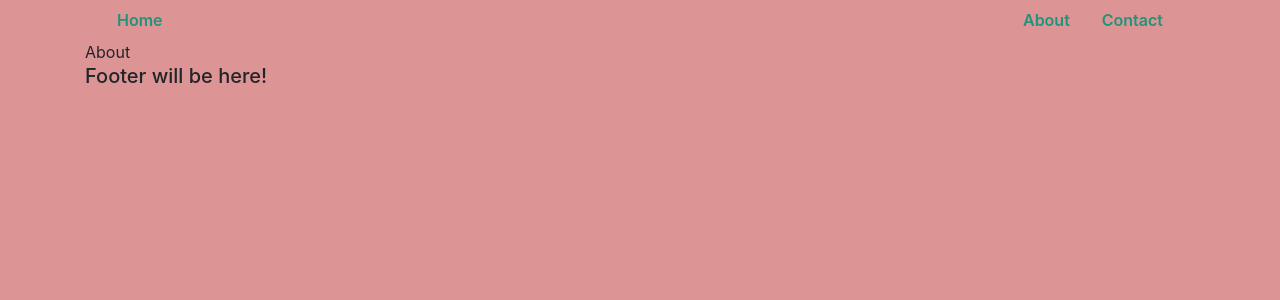
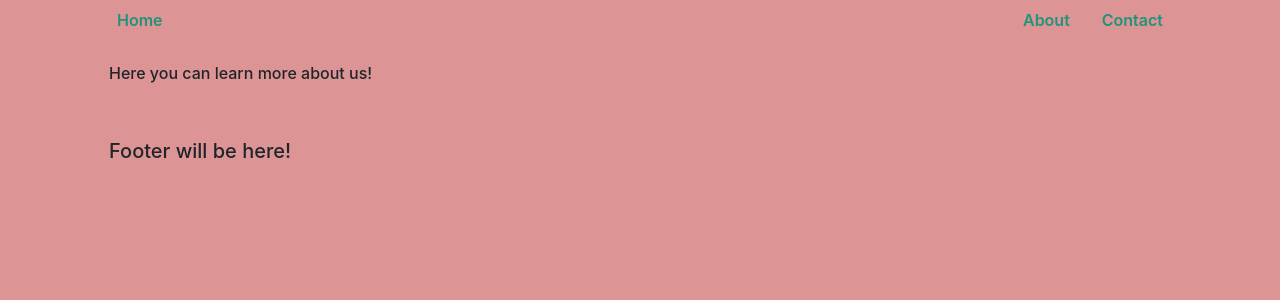
Before and after one commit to charlie763/cwd-coding-challenge-1, a React (Create React App) app: page /about in a window 1280 px wide. Shown: the top 300 px of the page. Built offline with nearby package versions, Linux system fonts and the light colour scheme.

Commit message:
change about, contact text and add padding

```diff
--- a/src/components/about/index.js
+++ b/src/components/about/index.js
@@ -2,7 +2,9 @@ import React from 'react'
 
 const About = props => {
   return(
-    <div>About</div>
+    <div className="p-4">
+      <h6>Here you can learn more about us!</h6>
+    </div>
   )
 }
 
--- a/src/components/contact/index.js
+++ b/src/components/contact/index.js
@@ -2,7 +2,9 @@ import React from 'react'
 
 const Contact = props => {
   return(
-    <div>Contact</div>
+    <div className="p-4">
+      <h6>And there you can contact us!</h6>
+    </div>
   )
 }
 
--- a/src/components/global/footer/index.js
+++ b/src/components/global/footer/index.js
@@ -2,7 +2,7 @@ import React from 'react'
 
 const Footer = props => {
   return(
-    <div>
+    <div className="p-4">
       <h5>Footer will be here!</h5>
     </div>
   )
```
